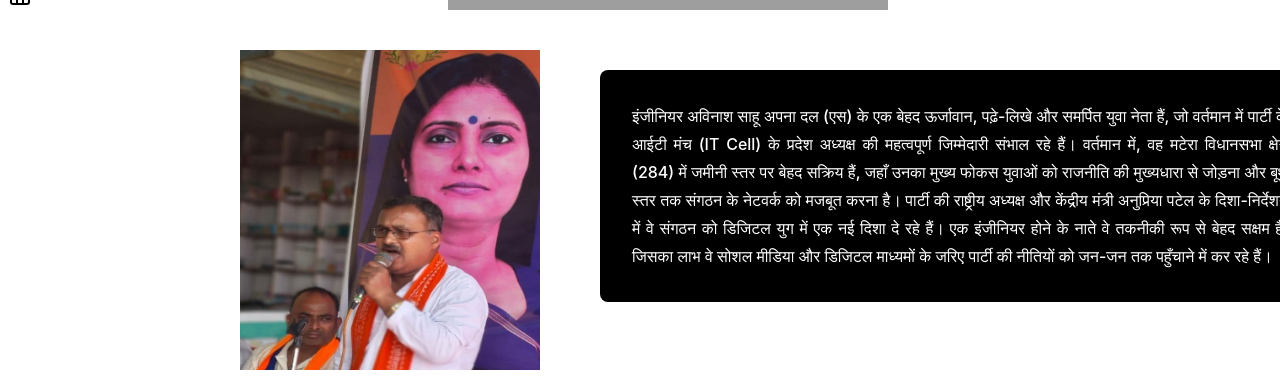
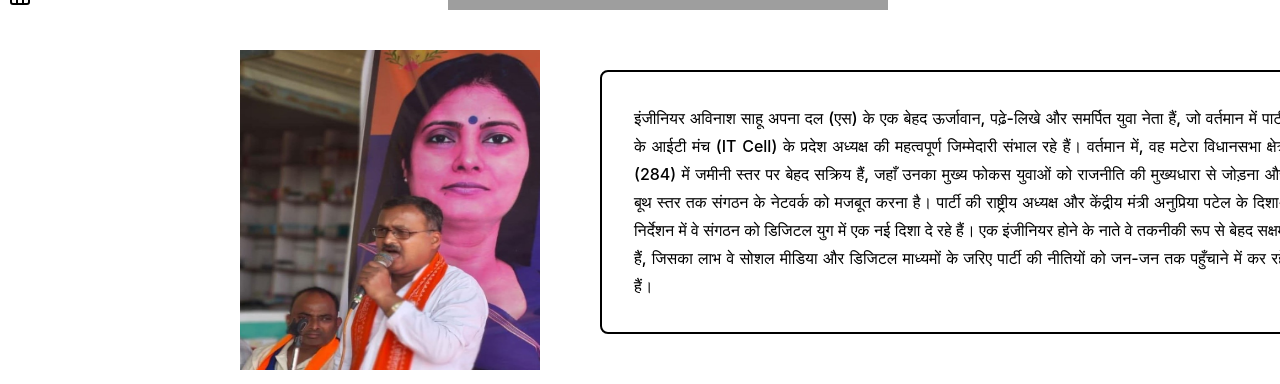
Before and after one commit to abhijeetpratapsahu-dev/gallery, a React (Vite) app: page /about in a window 1280 px wide. Shown: the part 231-615 px from the top of the page. Built offline with nearby package versions, Linux system fonts and the light colour scheme; grey boxes are pictures that could not be loaded.

Commit message:
updated website

```diff
--- a/src/Component/Navbar/Pages/about.jsx
+++ b/src/Component/Navbar/Pages/about.jsx
@@ -12,7 +12,7 @@ const Home = () => {
       <div>
       <img className='h-80 w-75 relative left-60 top-20' src={img9}/>
       </div>
-      <div className="h-auto w-180 bg-black text-white font-medium shadow-2xl shadow-white/30 p-8 leading-7 rounded-lg relative left-150 bottom-55">
+      <div className="h-auto w-180 bg-white border-2 border-black text-black font-medium shadow-2xl shadow-white/30 p-8 leading-7 rounded-lg relative left-150 bottom-55">
       <h1 className="text-justify">
        इंजीनियर अविनाश साहू अपना दल (एस) के एक बेहद ऊर्जावान,
        पढ़े-लिखे और समर्पित युवा नेता हैं,
```
